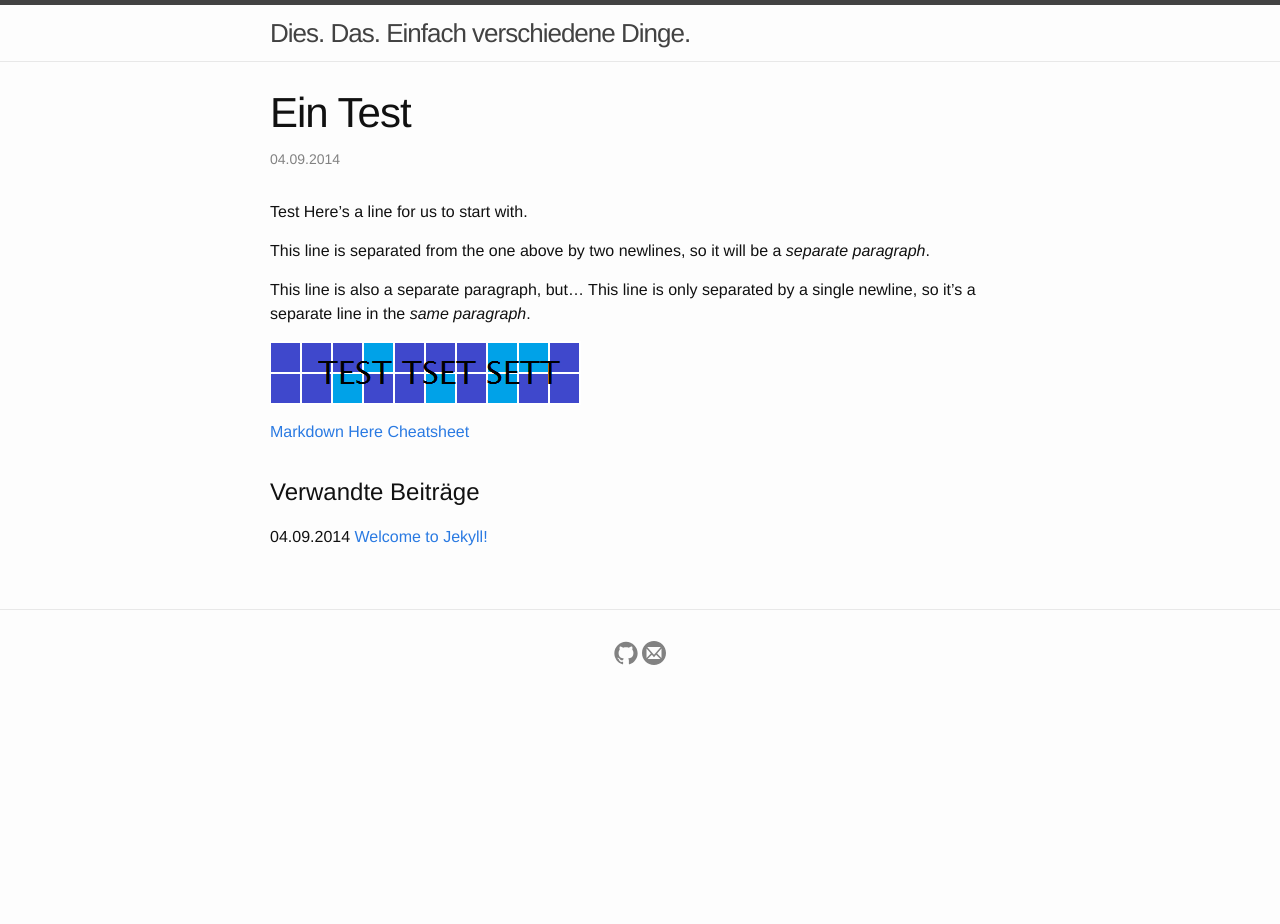
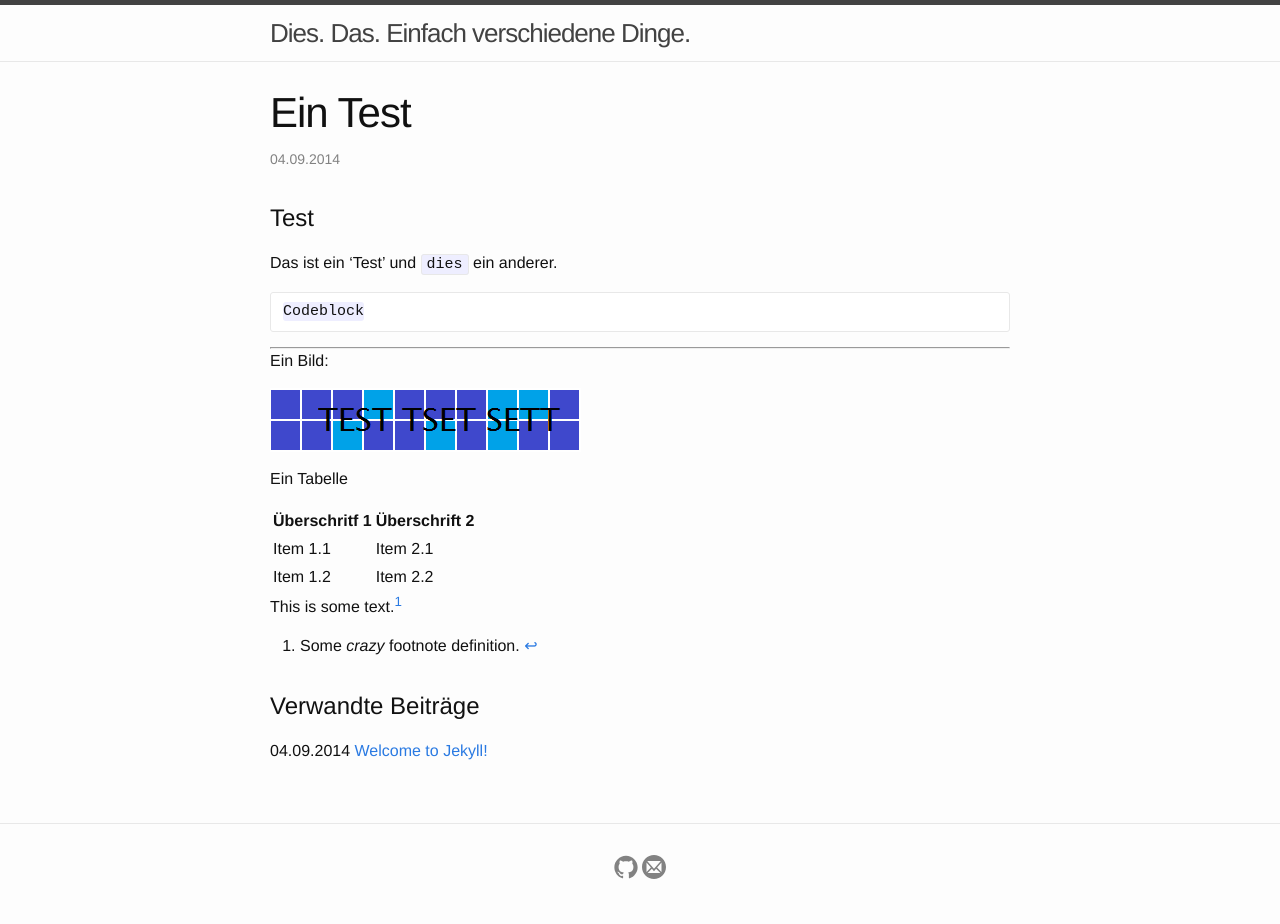
Before and after one commit to ch38/ch38.github.io, a Jekyll site: the page built from _posts/2014-09-04-ein-Test.markdown, in a window 1280 px wide. Built offline with Jekyll 4.4.1, drawn with Linux system fonts in a browser that asks for light colours; before the commit the page ends 900 px from its top, so only the background shows below that.

Commit message:
Test Änderung

````diff
--- a/_posts/2014-09-04-ein-Test.markdown
+++ b/_posts/2014-09-04-ein-Test.markdown
@@ -3,13 +3,27 @@ layout: post
 summary: "Ein Test mit Bild."
 ---
 Test
-Here's a line for us to start with.
+====
+Das ist ein 'Test' und `dies` ein anderer.
 
-This line is separated from the one above by two newlines, so it will be a *separate paragraph*.
 
-This line is also a separate paragraph, but...
-This line is only separated by a single newline, so it's a separate line in the *same paragraph*.
+```
+Codeblock
+```
+
+---
+
+Ein Bild:
 
 ![Zum Testen]({{ site.url }}/assets/test.png)
 
-[Markdown Here Cheatsheet](https://github.com/adam-p/markdown-here/wiki/Markdown-Here-Cheatsheet#links)
+Ein Tabelle
+
+Überschritf 1 | Überschrift 2
+--------------|---------------
+Item 1.1      | Item 2.1
+Item 1.2      | Item 2.2
+
+This is some text.[^1]
+
+  [^1]: Some *crazy* footnote definition.
````
